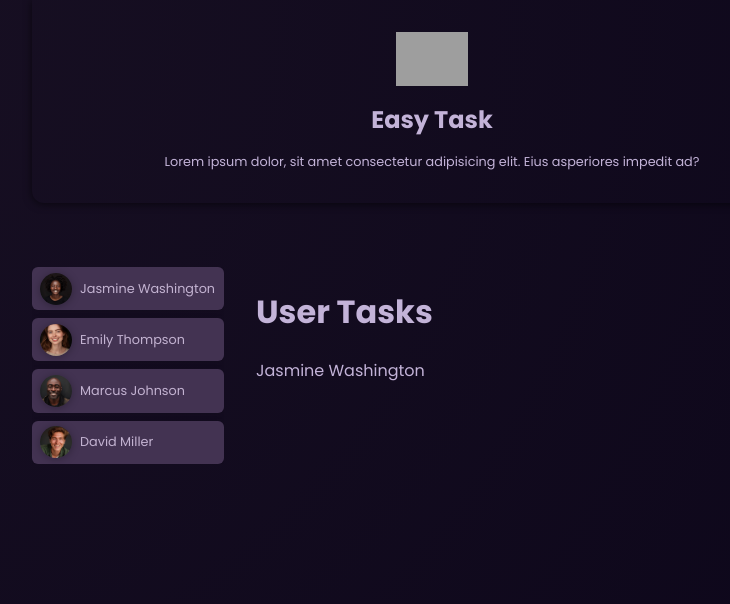
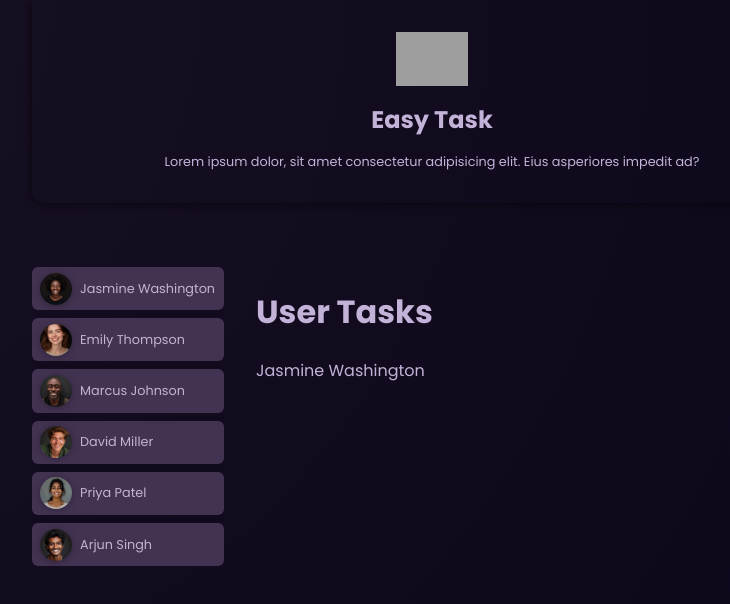
Before and after one commit to AbubakarFarooqi/Learing-Angular, an Angular app: page / in a window 1280 px wide. Shown: the top 604 px of the page, without its empty margins (208-938 px from the left). Built offline with nearby package versions, Linux system fonts and the light colour scheme; grey boxes are pictures that could not be loaded.

Commit message:
Learned Looping list items

```diff
--- a/src/app/app.component.html
+++ b/src/app/app.component.html
@@ -2,18 +2,11 @@
 
 <main>
   <ul id="users">
+    @for(user of users; track user.id){
     <li>
-      <app-user [user]="users[0]" (select)="onUserSelect($event)" />
+      <app-user [user]="user" (select)="onUserSelect($event)" />
     </li>
-    <li>
-      <app-user [user]="users[1]" (select)="onUserSelect($event)" />
-    </li>
-    <li>
-      <app-user [user]="users[2]" (select)="onUserSelect($event)" />
-    </li>
-    <li>
-      <app-user [user]="users[3]" (select)="onUserSelect($event)" />
-    </li>
+    }
   </ul>
   <app-tasks [name]="currentUserName" />
 </main>
```
